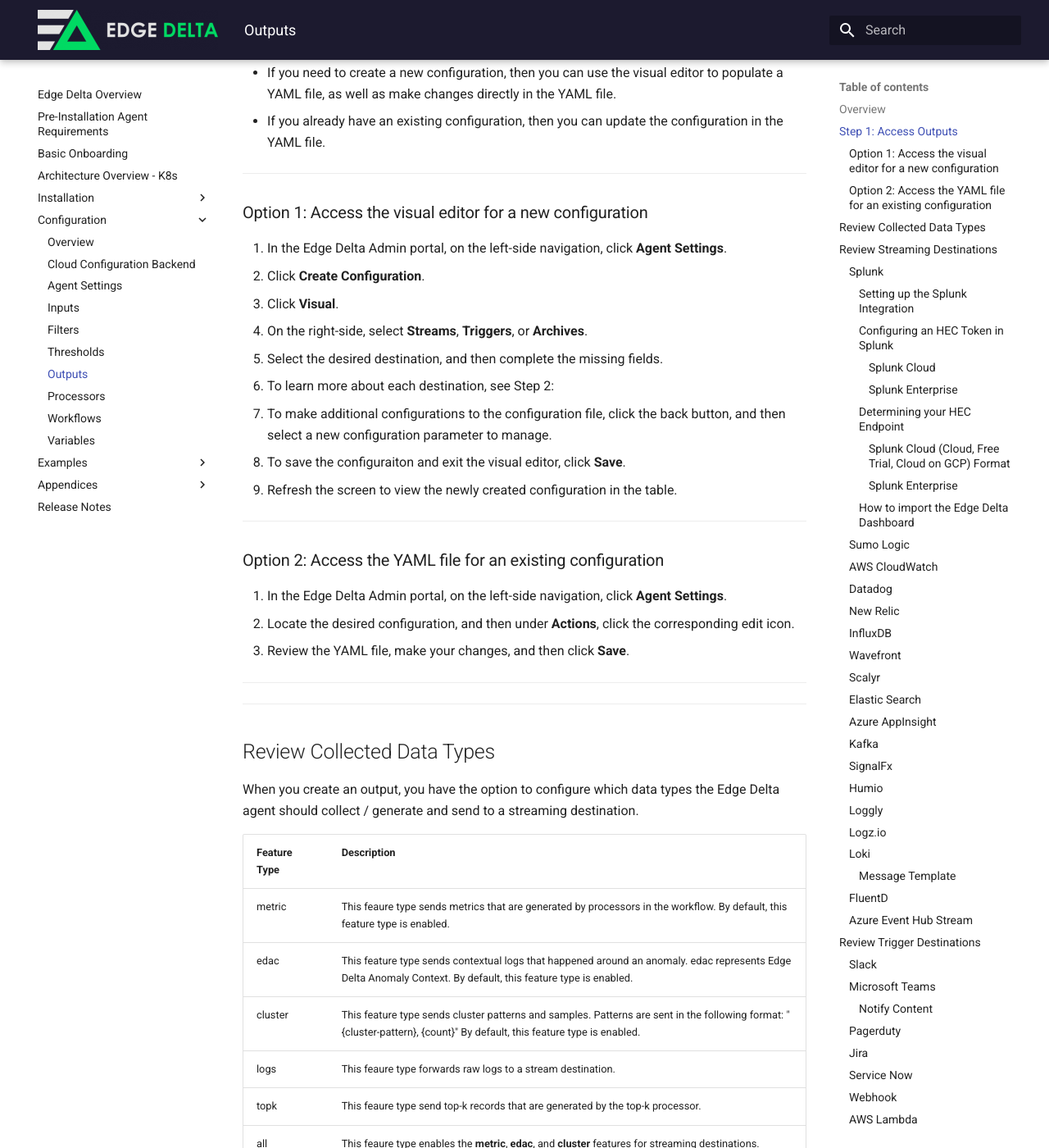
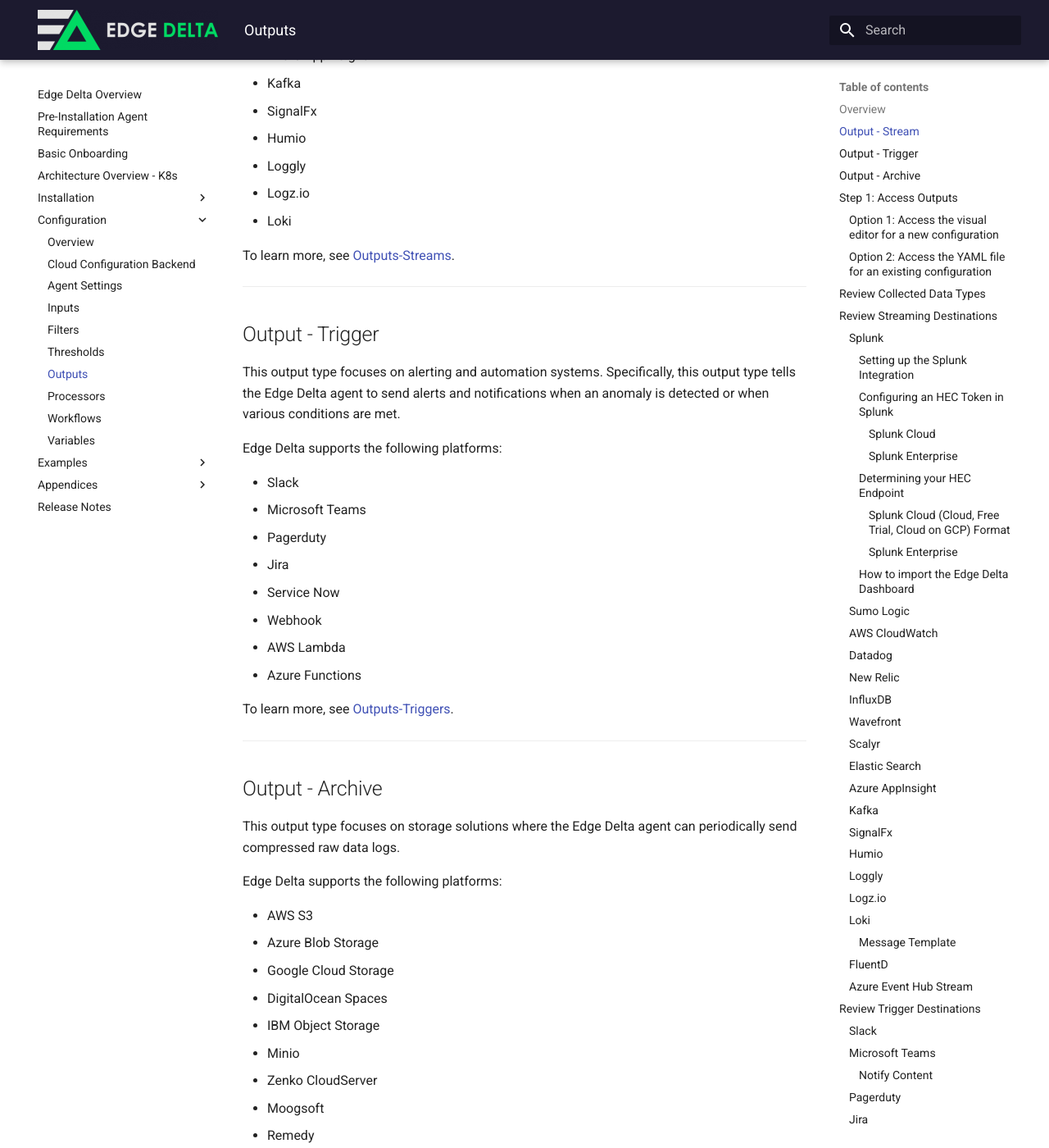
Before and after one commit to edgedelta/docs, an MkDocs documentation site: the page built from docs/configuration/outputs.md, in a window 1280 px wide and 1400 px high, scrolled down 1021 px. Shown: the whole window at 82% size. Built offline with MkDocs 1.6.1 and Material for MkDocs 9.7.7, drawn with Linux system fonts in a browser that asks for light colours; some of the changed text lies outside the part shown.

Commit message:
Update outputs.md

```diff
--- a/docs/configuration/outputs.md
+++ b/docs/configuration/outputs.md
@@ -1,15 +1,14 @@
 ---
 description: >-
-  This document outlines the various Output types (Streaming, Triggers and
-  Archives) supported by the Edge Delta agent, and how the outputs are
-  configured.
+  This document is the landing page for Outputs with links to the Output types (Streaming, Triggers and
+  Archives)
 ---
 
 # Outputs
 
 ## Overview
 
-You can use this document to learn about the configuration parameters available in a configuration file, specifically for **Outputs**.
+You can use this document to learn about the output types available to manage in a configuration file.
 
 An output tells the Edge Delta agent where to send collected and generated data, such as as metrics, patterns, alerts, etc.
 
@@ -17,11 +16,90 @@ An output tells the Edge Delta agent where to send collected and generated data,
 >
 > The terms **output**, **integration**, and **destination** may be used interchangeably.
 
+There are 3 types of outputs:
+
+  * Stream
+  * Trigger
+  * Archive
+
+***
+
+## Output - Stream
+
+This output type focuses on centralized monitoring platforms.
+
+Edge Delta supports the following platforms:
+
+  * Sumo Logic
+  * AWS CloudWatch
+  * Datadog
+  * New Relic
+  * InfluxDB
+  * Wavefront
+  * Scalyr
+  * Elastic Search
+  * Azure AppInsight
+  * Kafka
+  * SignalFx
+  * Humio
+  * Loggly
+  * Logz.io
+  * Loki
+
+To learn more, see [Outputs-Streams](outputs-streams.md).
+
+***
+
+## Output - Trigger
+
+This output type focuses on alerting and automation systems. Specifically, this output type tells the Edge Delta agent to send alerts and notifications when an anomaly is detected or when various conditions are met.
+
+Edge Delta supports the following platforms:
+
+  * Slack
+  * Microsoft Teams
+  * Pagerduty
+  * Jira
+  * Service Now
+  * Webhook
+  * AWS Lambda
+  * Azure Functions
+
+To learn more, see [Outputs-Triggers](outputs-triggers.md).
+
+***
+
+## Output - Archive
+
+This output type focuses on storage solutions where the Edge Delta agent can periodically send compressed raw data logs.
+
+Edge Delta supports the following platforms:
+
+  * AWS S3
+  * Azure Blob Storage
+  * Google Cloud Storage
+  * DigitalOcean Spaces
+  * IBM Object Storage
+  * Minio
+  * Zenko CloudServer
+  * Moogsoft
+  * Remedy
+  * Azure Event Hub Trigger
+
+To learn more, see [Outputs-Archives](outputs-archives.md).
+
+***
+
+
+
+
+
+
 At a high level, there are 3 types of outputs:
 
 | Output Type | Description | Supported Platforms and Systems |
 | :--- | :--- | :--- |
-| Streaming destinations | This output type focuses on centralized monitoring platforms. | Sumo Logic, AWS CloudWatch, Datadog, New Relic, InfluxDB, Wavefront, Scalyr, Elastic Search, Azure AppInsight, Kafka, SignalFx, Humio, Loggly, Logz.io, Loki |
+| Streaming destinations | This output type focuses on centralized monitoring platforms. To learn more, see [Outputs-Streams](outputs-streams.md). | Sumo Logic, AWS CloudWatch, Datadog, New Relic, InfluxDB, Wavefront, Scalyr, Elastic Search, Azure AppInsight, Kafka, SignalFx, Humio, Loggly, Logz.io, Loki |
 | Trigger destinations | This output type focuses on alerting and automation systems. Specifically, this output type allows Edge Delta to send alerts and notifications when an anomaly is detected or when various conditions are met.  | Slack, Microsoft Teams, Pagerduty, Jira, Service Now, Webhook, AWS Lambda, Azure Functions |
 | Archive destinations | This output type focuses on storage solutions where Edge Delta can periodically send compressed raw data logs.  | AWS S3, Azure Blob Storage, Google Cloud Storage, DigitalOcean Spaces, IBM Object Storage, Minio, Zenko CloudServer, Moogsoft, Remedy, Azure Event Hub Trigger |
 
```
Also changed, not shown: other parts of docs/configuration/outputs.md (+0 -8 lines).
